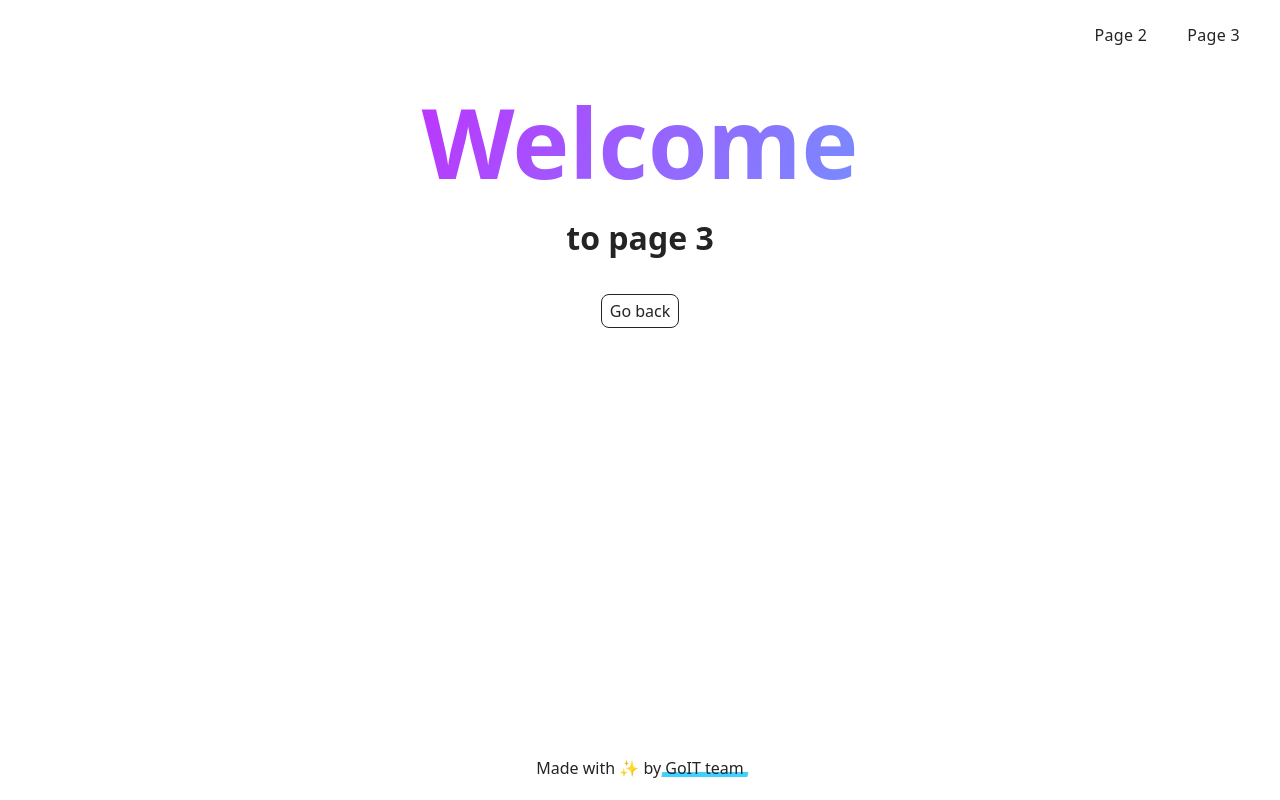
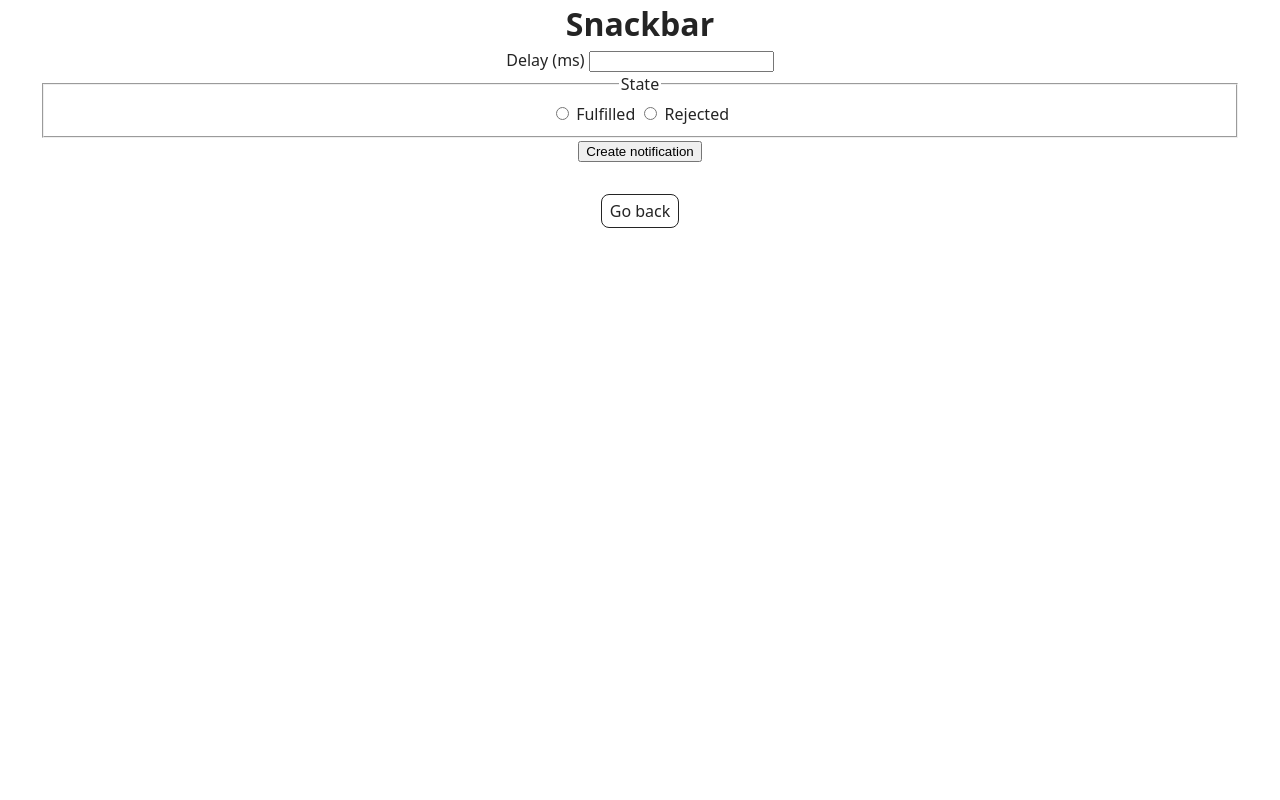
Before and after one commit to whynotphrog/goit-js-hw-10, a website built with Vite: page src/2-snackbar.html in a window 1280 px wide. Built offline with nearby package versions, Linux system fonts and the light colour scheme.

Commit message:
Create snackbar page

```diff
--- a/src/2-snackbar.html
+++ b/src/2-snackbar.html
@@ -4,25 +4,39 @@
     <meta charset="UTF-8" />
     <meta http-equiv="X-UA-Compatible" content="IE=edge" />
     <meta name="viewport" content="width=device-width, initial-scale=1.0" />
-    <title>Page 3</title>
+    <title>Snackbar</title>
+    <link
+      rel="stylesheet"
+      href="https://cdn.jsdelivr.net/npm/izitoast/dist/css/iziToast.min.css"
+    />
     <link rel="stylesheet" href="./css/styles.css" />
+    <link rel="stylesheet" href="./css/snackbar.css" />
   </head>
   <body>
-    <load
-      src="./partials/header.html"
-      icon-path="./img/sprite.svg#logo"
-      highlight-curr="active"
-    />
-
     <main>
       <div class="container">
-        <h1 class="main-title">
-          <span class="main-title-gradient">Welcome</span> to page 3
-        </h1>
-        <load src="./partials/back-link.html" />
+        <h1 class="main-title">Snackbar</h1>
+        <form class="form">
+          <label class="form-label">
+            <span class="label-name">Delay (ms)</span>
+            <input type="number" name="delay" required />
+          </label>
+          <fieldset>
+            <legend>State</legend>
+            <label class="form-label">
+              <input type="radio" name="state" value="fulfilled" required />
+              Fulfilled
+            </label>
+            <label class="form-label">
+              <input type="radio" name="state" value="rejected" required />
+              Rejected
+            </label>
+          </fieldset>
+          <button type="submit">Create notification</button>
+        </form>
+        <a class="back-link" href="./index.html">Go back</a>
       </div>
     </main>
-
-    <load src="./partials/footer.html" />
+    <script type="module" src="./js/2-snackbar.js"></script>
   </body>
 </html>
```
